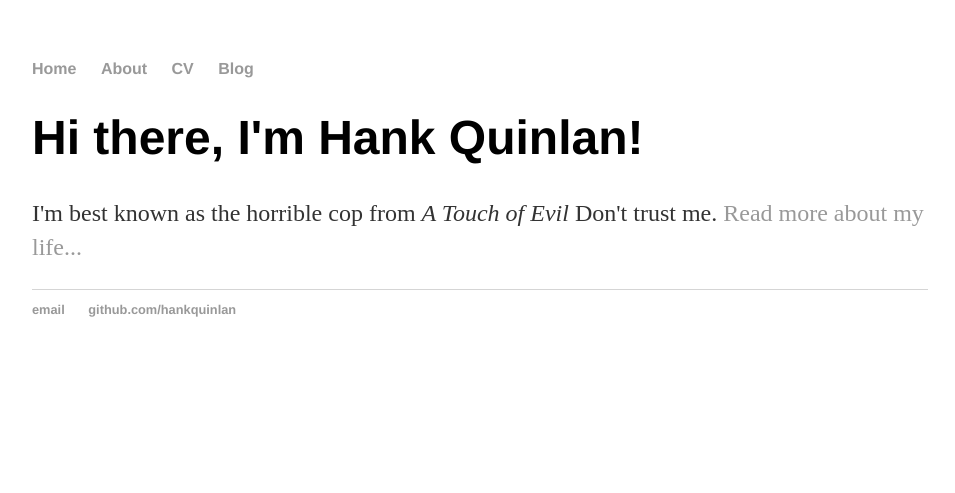
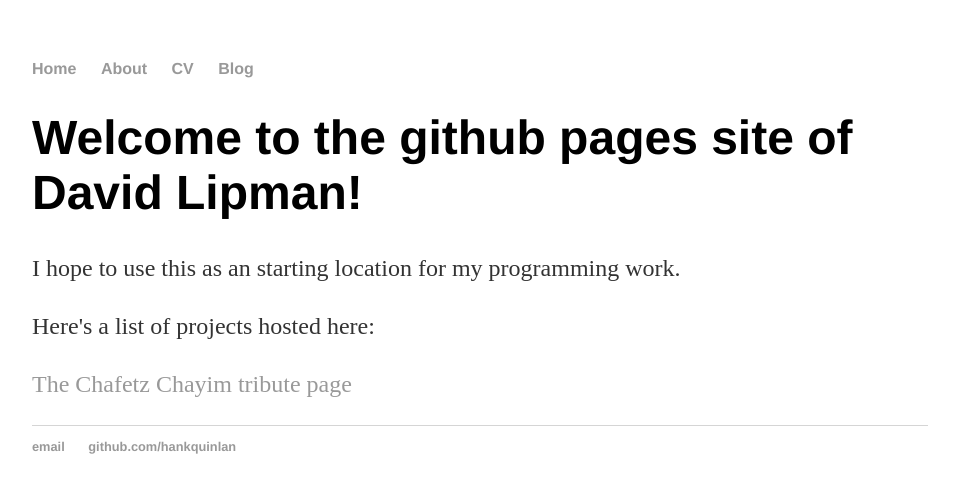
Before and after one commit to dlipman/dlipman.github.io, a Jekyll site: the page built from index.html, in a window 1280 px wide. Shown: the top 493 px of the page, without its empty margins (160-1115 px from the left). Built offline with Jekyll 4.4.1, drawn with Linux system fonts in a browser that asks for light colours.

Commit message:
Update index.html

```diff
--- a/index.html
+++ b/index.html
@@ -1,8 +1,10 @@
 ---
 layout: default
-title: Hank Quinlan, Horrible Cop
+title: David Lipman (computer programmer)
 ---
 <div class="blurb">
-	<h1>Hi there, I'm Hank Quinlan!</h1>
-	<p>I'm best known as the horrible cop from <em>A Touch of Evil</em> Don't trust me. <a href="/about">Read more about my life...</a></p>
+	<h1>Welcome to the github pages site of David Lipman!</h1>
+	<p>I hope to use this as an starting location for my programming work.</p>
+	<p>Here's a list of projects hosted here:</p>
+	<p><a href="/chafetzchayim.html">The Chafetz Chayim tribute page</a></p>
 </div><!-- /.blurb -->
```
